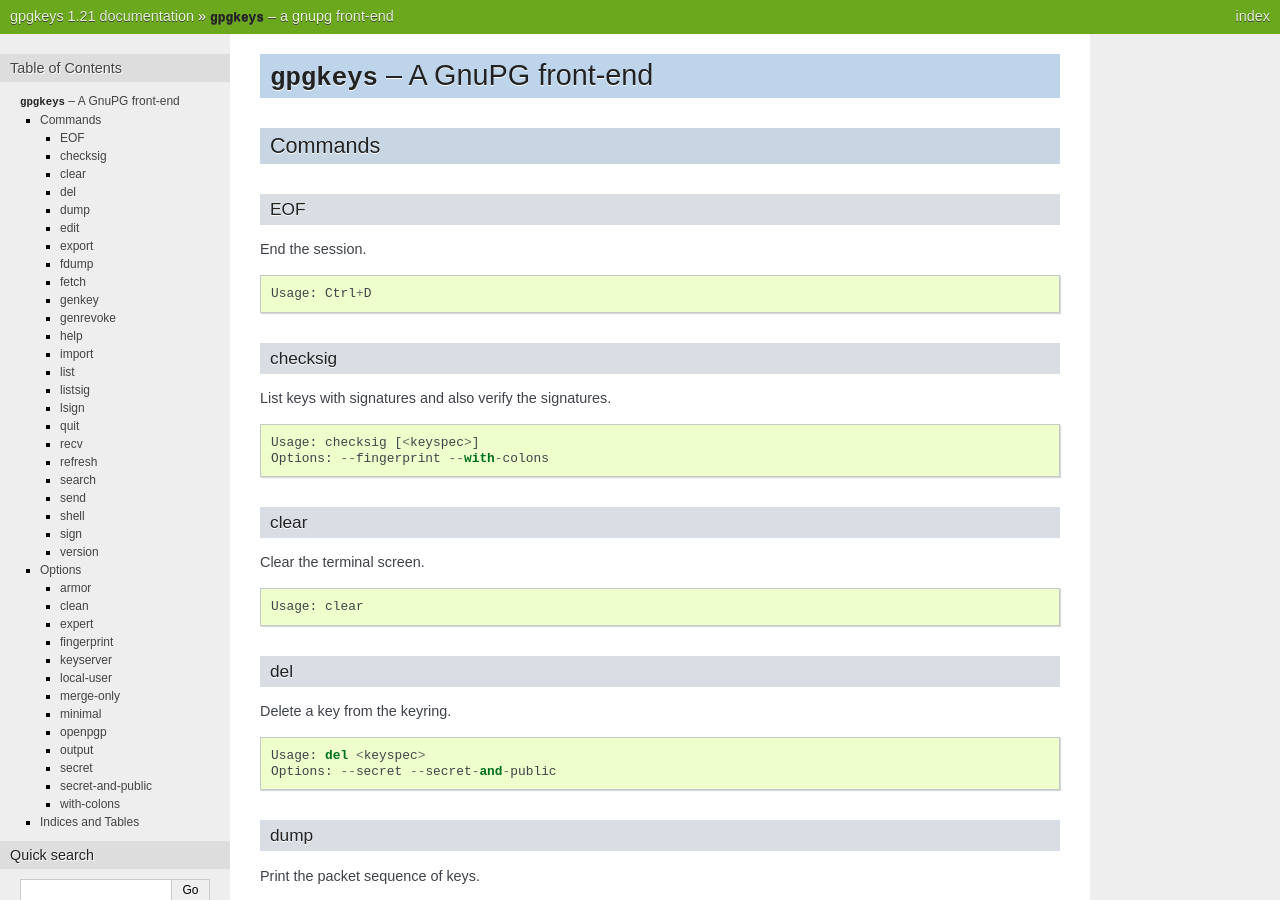
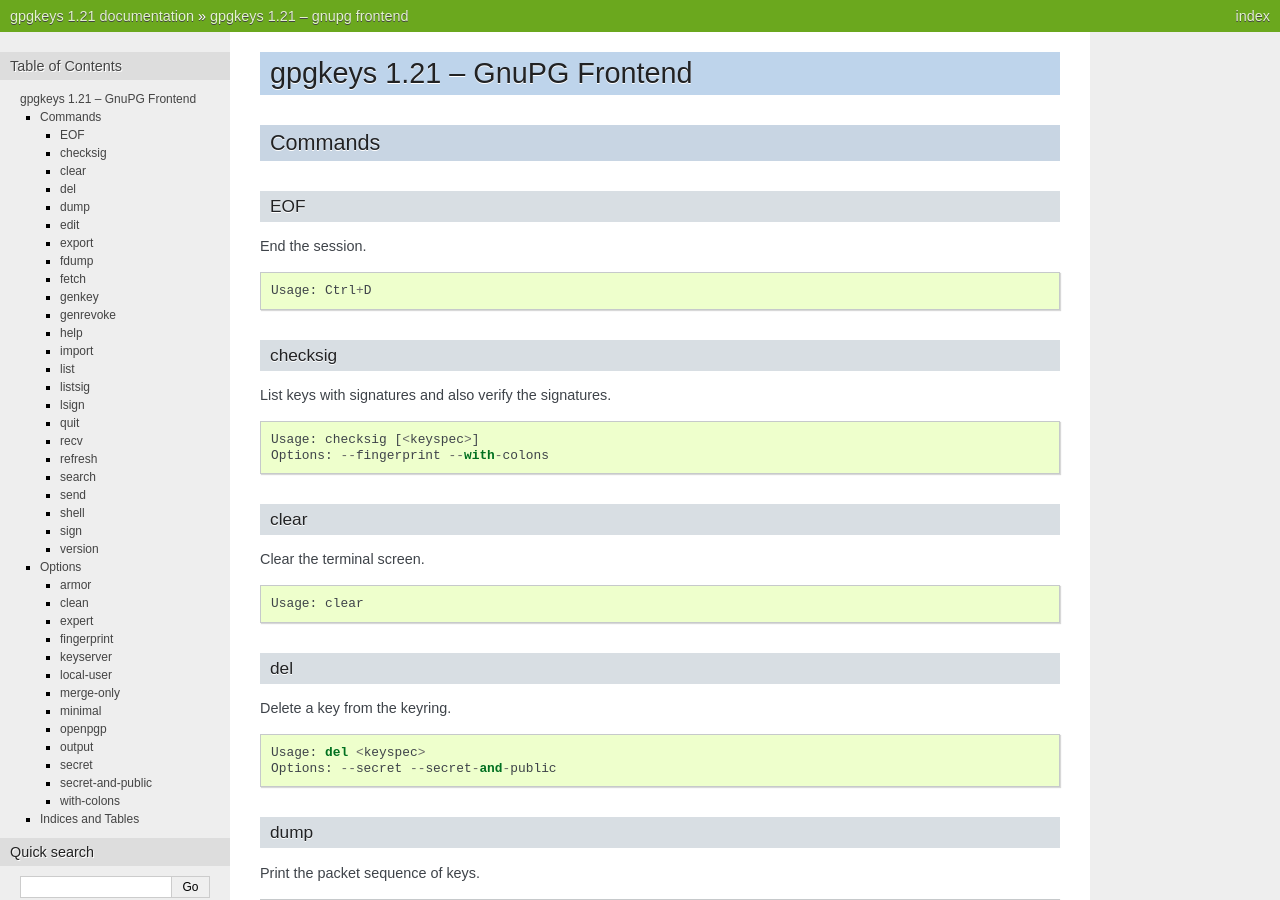
Before and after one commit to stefanholek/gpgkeys, a Sphinx documentation site: the page built from docs/index.rst, in a window 1280 px wide and 900 px high. Built offline with Sphinx 7.4.7, drawn with Linux system fonts in a browser that asks for light colours; the version number is read from the project's files by our own code; some of the changed text lies outside the part shown.

Commit message:
Add version to main heading.

```diff
--- a/docs/index.rst
+++ b/docs/index.rst
@@ -1,5 +1,5 @@
 =========================================================
-:mod:`gpgkeys` -- A GnuPG front-end
+gpgkeys |version| -- GnuPG Frontend
 =========================================================
 
 .. toctree::
```
